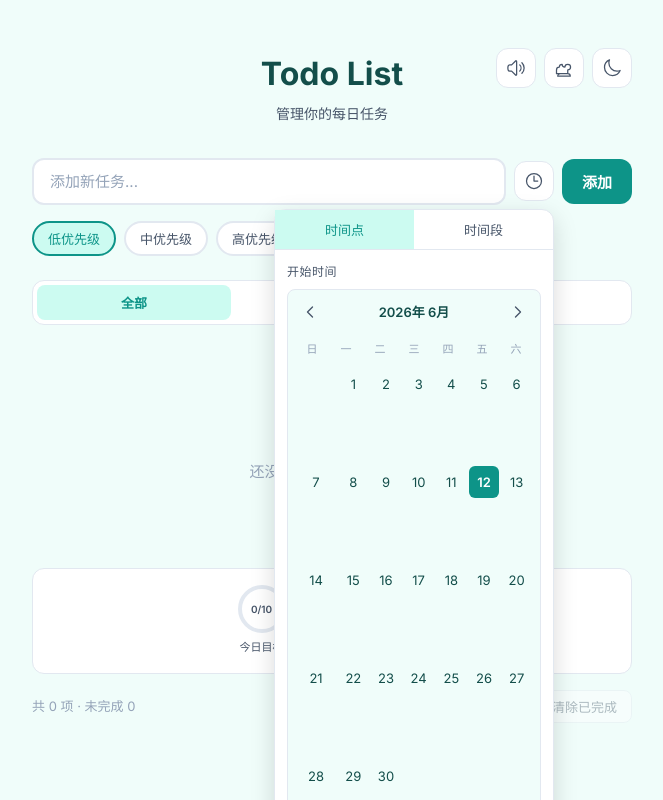
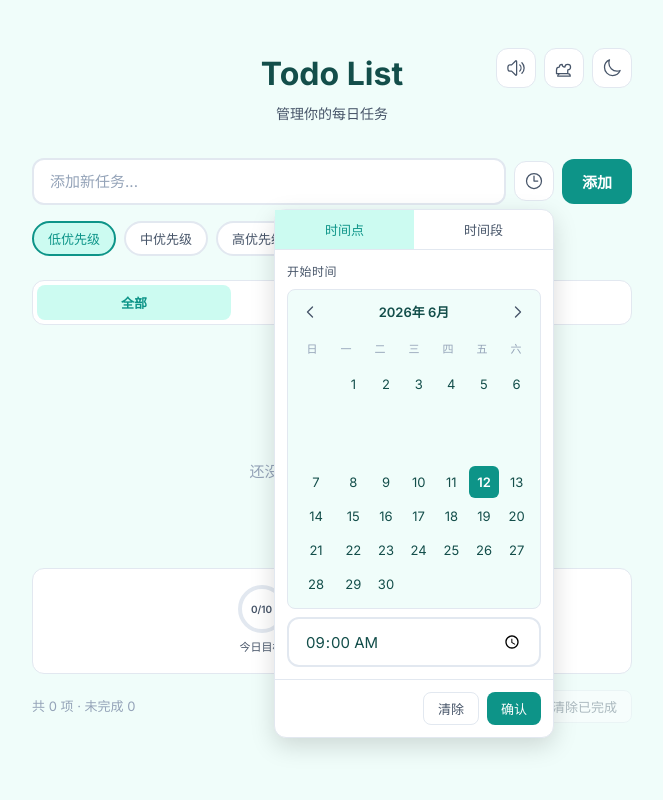
Before and after one commit to Yanqs2000/TodoList, a React (Vite) app: page / in a window 1280 px wide. Both pictures are taken after a click on the button 841 px from the left and 181 px from the top of the page. Shown: the top 800 px of the page, without its empty margins (308-971 px from the left). Built offline with nearby package versions, Linux system fonts and the light colour scheme.

Commit message:
fix: align calendar grid columns and fix empty cell sizing

```diff
--- a/src/styles/TimePicker.css
+++ b/src/styles/TimePicker.css
@@ -71,6 +71,8 @@
   border: 1px solid var(--border);
   border-radius: 8px;
   padding: 8px;
+  width: 100%;
+  box-sizing: border-box;
 }
 
 .calendar-header {
@@ -131,7 +133,6 @@
 .calendar-days {
   display: grid;
   grid-template-columns: repeat(7, 1fr);
-  grid-template-rows: repeat(6, 1fr);
   gap: 2px;
 }
 
@@ -148,6 +149,7 @@
   display: flex;
   align-items: center;
   justify-content: center;
+  box-sizing: border-box;
 }
 
 .calendar-day:hover:not(.empty):not(.selected) {
@@ -155,7 +157,7 @@
 }
 
 .calendar-day.empty {
-  cursor: default;
+  visibility: hidden;
 }
 
 .calendar-day.today {
```
